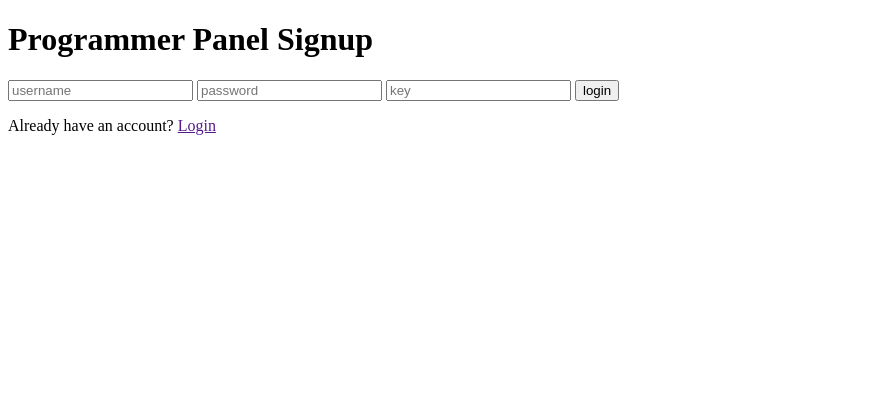
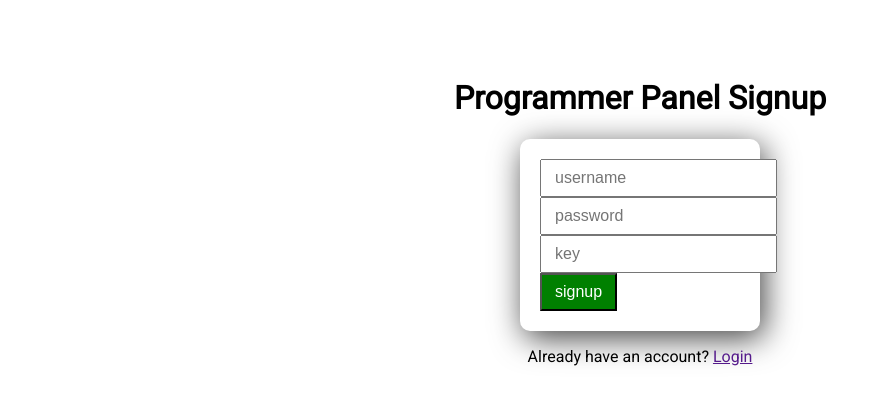
Before and after one commit to faierbol/cinstagram, a Flask app: page /programmer_panel/signup in a window 1280 px wide. Shown: the top 405 px of the page, without its empty margins (0-881 px from the left). Run offline with Flask 2, Linux system fonts and the light colour scheme.

Commit message:
added more html, css, python to the programmer panel signup page

```diff
--- a/src/main.py
+++ b/src/main.py
@@ -44,10 +44,7 @@ def index():
 
 
 # Programming Panel url paths
-app.add_url_rule(
-    '/programmer_panel/login', 'programmer_panel_login',
-    programmer_panel_login, methods=['POST', 'GET']
-)
+app.add_url_rule('/programmer_panel/login', 'programmer_panel_login',programmer_panel_login, methods=['POST', 'GET'])
 app.add_url_rule('/programmer_panel/signup', 'programmer_panel_signup', programmer_panel_signup)
 app.add_url_rule('/programmer_panel/dashboard', 'programmer_panel_dashboard', programmer_panel_dashboard)
 
--- a/src/programmer_panel_app/views.py
+++ b/src/programmer_panel_app/views.py
@@ -10,6 +10,10 @@ def programmer_panel_signup():
     '''
 
     # process the signup form
+    if request.method == "POST":
+        print(request.form['username'])
+        print(request.form['password'])
+        print(request.form['key'])
 
     data = {
 
--- a/src/static/css/base.css
+++ b/src/static/css/base.css
@@ -0,0 +1,16 @@
+/*
+  Color Palette
+  -------------
+
+
+*/
+
+body {
+  font-family: 'Roboto', sans-serif;
+}
+
+h1, h2, h3, h4, h5, h6 {
+  font-family: 'Roboto', sans-serif;
+}
+
+/* Signup Fonts */
--- a/src/static/css/programmer_panel/programmer_panel.css
+++ b/src/static/css/programmer_panel/programmer_panel.css
@@ -1,7 +1,40 @@
-body {
-
+#programmer_signup_container {
+  text-align: center;
+  padding-top: 50px;
 }
 
-h1, h2, h3, h4, h5, h6 {
+#programmer_signup_form {
+  background-color: white;
+  -webkit-box-shadow: 4px 7px 32px 0px rgba(0,0,0,0.75);
+  -moz-box-shadow: 4px 7px 32px 0px rgba(0,0,0,0.75);
+  box-shadow: 4px 7px 32px 0px rgba(0,0,0,0.75);
+  border-radius: 10px;
+  height: auto;
+  width: 400px;
+  padding: 20px;
+  text-align: center;
+  margin: 0 auto;
+}
 
+#programmer_signup_form {
+  width: 200px;
+  margin: 0 auto;
 }
+
+#programmer_signup_form form input {
+  padding: 8px 13px;
+  font-size: 16px;
+  display: block;
+  margin-bottom: 4px
+  border: 2px solid transparent;
+}
+
+#programmer_signup_form form input:hover {
+  border: 2px solid red;
+}
+
+#signup_submit_button {
+  color: white;
+  background-color: green;
+  padding: 3px 6px;
+}
--- a/src/static/css/programmer_panel/responsive_desktop.css
+++ b/src/static/css/programmer_panel/responsive_desktop.css
@@ -0,0 +1 @@
+/* Noting for now */
--- a/src/static/css/programmer_panel/responsive_lgdesktop.css
+++ b/src/static/css/programmer_panel/responsive_lgdesktop.css
@@ -0,0 +1 @@
+/* Noting for now */
--- a/src/static/css/programmer_panel/responsive_phone.css
+++ b/src/static/css/programmer_panel/responsive_phone.css
@@ -0,0 +1 @@
+/* Noting for now */
--- a/src/static/css/programmer_panel/responsive_tablet.css
+++ b/src/static/css/programmer_panel/responsive_tablet.css
@@ -0,0 +1 @@
+/* Noting for now */
--- a/src/templates/base.html
+++ b/src/templates/base.html
@@ -12,6 +12,9 @@
   <meta name="description" content="Reddit clone built with flask python and nginx" />
   <meta name="author" content="demir antay, Demir Antay, @demirantay" />
 
+  <!-- FAVICON -->
+  <link rel="icon" href="{{ url_for('static', filename='branding/ceddit_logo.png') }}"
+
   <!-- GOOGLE FONTS -->
   <link href="https://fonts.googleapis.com/css?family=Roboto" rel="stylesheet">
   <link href="https://fonts.googleapis.com/css?family=Montserrat" rel="stylesheet">
@@ -22,7 +25,7 @@
   <link rel="stylesheet" href="https://cdnjs.cloudflare.com/ajax/libs/font-awesome/4.7.0/css/font-awesome.min.css">
 
   <!-- MY CSS LINKS -->
-  <link rel="stylesheet" type="text/css" href="../../static/css/programmer_panel/programmer_panel.css" />
+  <link rel="stylesheet" type="text/css" href="{{ url_for('static', filename='css/base.css') }}" />
 
   <!-- specific css links -->
   {% block css_links %}
--- a/src/templates/programmer_panel/programmer_panel_signup.html
+++ b/src/templates/programmer_panel/programmer_panel_signup.html
@@ -1,20 +1,30 @@
 {% extends 'base.html' %}
 
 {% block css_links %}
-
+<link rel="stylesheet" type="text/css" href="{{ url_for('static', filename='css/programmer_panel/programmer_panel.css') }}" />
+<link rel="stylesheet" type="text/css" href="{{ url_for('static', filename='css/programmer_panel/responsive_desktop.css') }}" />
+<link rel="stylesheet" type="text/css" href="{{ url_for('static', filename='css/programmer_panel/responsive_lgdesktop.css') }}" />
+<link rel="stylesheet" type="text/css" href="{{ url_for('static', filename='css/programmer_panel/responsive_phone.css') }}" />
+<link rel="stylesheet" type="text/css" href="{{ url_for('static', filename='css/programmer_panel/responsive_tablet.css') }}" />
 {% endblock %}
 
 {% block content %}
 
+<div id="programmer_signup_container">
+
   <h1>Programmer Panel Signup</h1>
 
-<!-- Login Form -->
-<form action="" method="POST">
+  <!-- Signup Form -->
+  <div id="programmer_signup_form">
+    <form action="{{ url_for('programmer_panel_signup') }}" method="POST">
         <input type="text" placeholder="username" name="username" />
         <input type="password" placeholder="password" name="password" />
         <input type="password" placeholder ="key" name="key" />
-    <input type="submit" value="login" name="submit_button" />
+        <input type="submit" value="signup" name="submit_button" id="signup_submit_button" />
     </form>
+  </div>
 
   <p>Already have an account? <a href="">Login</a></p>
+
+</div>
 {% endblock %}
```
Also changed, not shown: branding/ceddit_logo.png (renamed from branding/ceddit-logo.png), branding/ceddit_text.png (renamed from branding/ceddit-text.png), src/static/branding/ceddit_logo.png (added), src/static/branding/ceddit_text.png (added), src/static/css/programmer_panel/branding/ceddit_logo.png (added), src/static/css/programmer_panel/branding/ceddit_text.png (added). Lines whose indentation alone changed are shown as unchanged.
